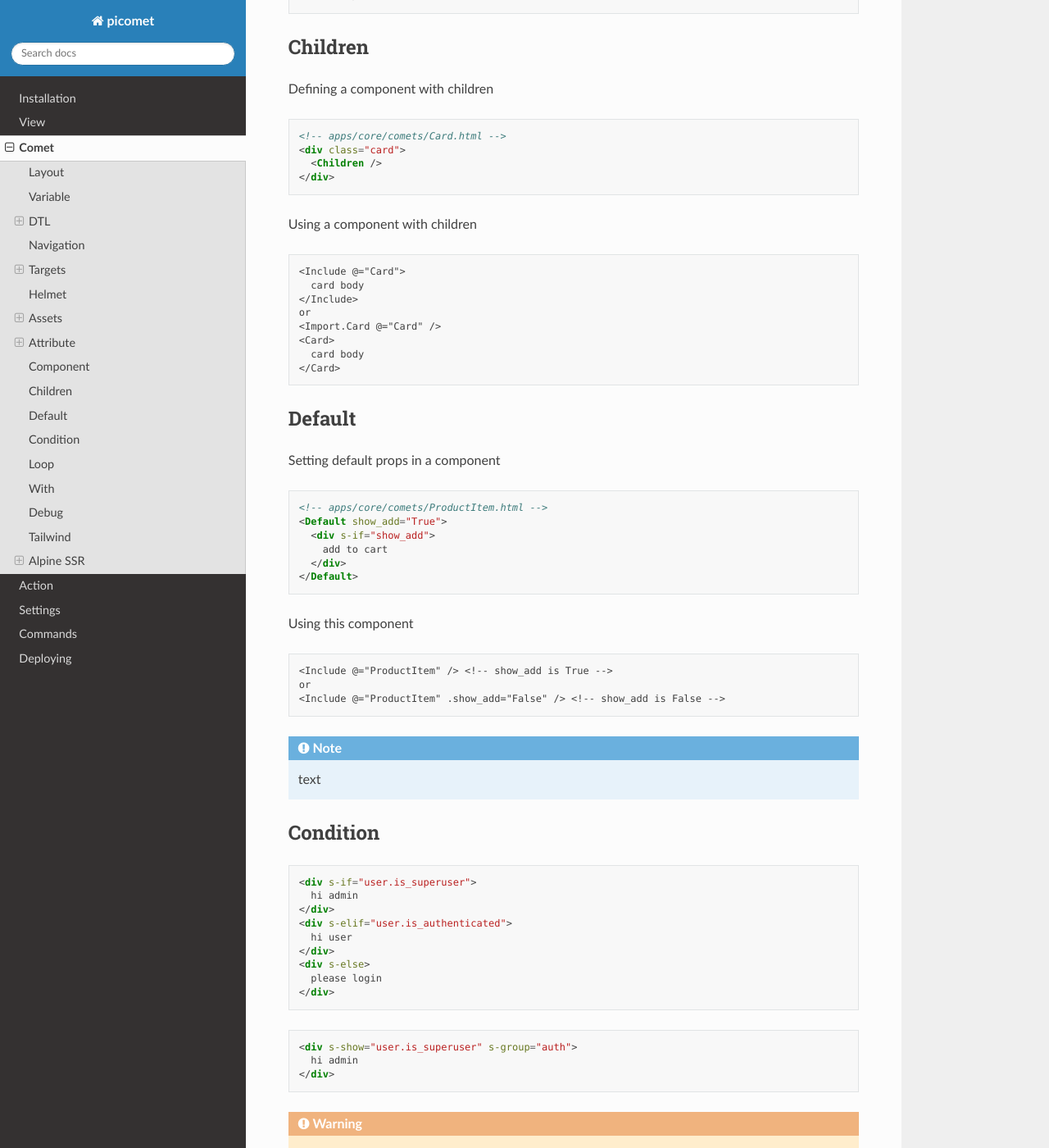
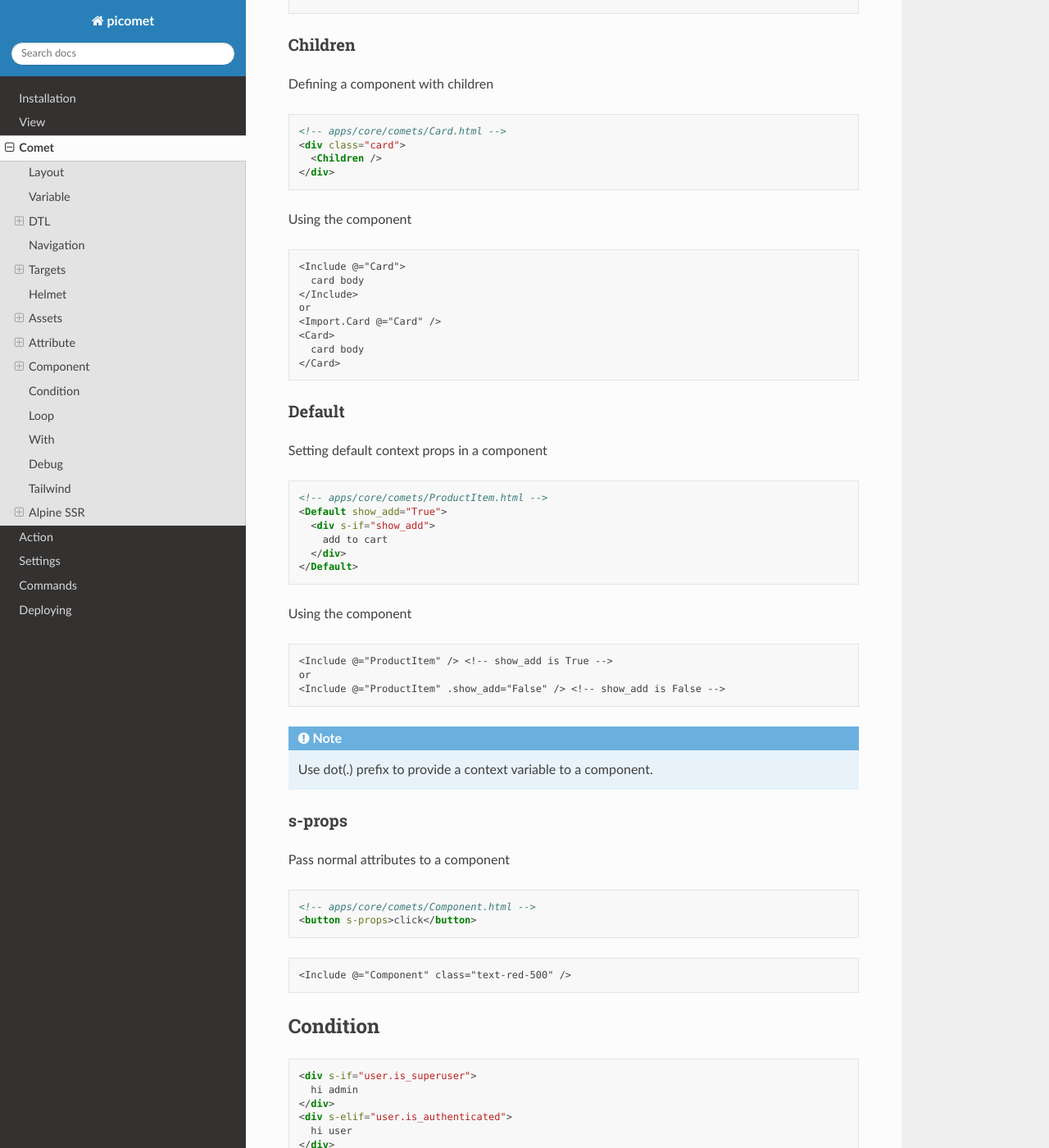
Before and after one commit to picomet/picomet, a Sphinx documentation site: the page built from docs/source/comet.rst, in a window 1280 px wide and 1400 px high, scrolled down 5082 px. Shown: the whole window at 82% size. Built offline with Sphinx 7.4.7 and the Read the Docs theme 2.0.0, drawn with Linux system fonts in a browser that asks for light colours; some of the changed text lies outside the part shown.

Commit message:
docs: improve comet guide

```diff
--- a/docs/source/comet.rst
+++ b/docs/source/comet.rst
@@ -271,7 +271,7 @@
     <button @click="count--">-</button>
   </div>
 
-Using a component
+Using the component
 
 .. code-block:: text
 
@@ -282,7 +282,7 @@
 
 
 Children
---------
+~~~~~~~~
 
 Defining a component with children
 
@@ -293,7 +293,7 @@
     <Children />
   </div>
 
-Using a component with children
+Using the component
 
 .. code-block:: text
 
@@ -308,9 +308,9 @@
 
 
 Default
--------
+~~~~~~~
 
-Setting default props in a component
+Setting default context props in a component
 
 .. code-block:: html
 
@@ -321,7 +321,7 @@
     </div>
   </Default>
 
-Using this component
+Using the component
 
 .. code-block:: text
 
@@ -329,7 +329,22 @@
   or
   <Include @="ProductItem" .show_add="False" /> <!-- show_add is False -->
 
-.. note:: text
+.. note::
+  Use dot(.) prefix to provide a context variable to a component.
+
+s-props
+~~~~~~~
+
+Pass normal attributes to a component
+
+.. code-block:: html
+
+  <!-- apps/core/comets/Component.html -->
+  <button s-props>click</button>
+
+.. code-block:: text
+
+  <Include @="Component" class="text-red-500" />
 
 
 Condition
@@ -362,7 +377,9 @@
 .. code-block:: html
 
   <div s-for="blog" s-in="blogs">
-    {$ blog.title $}
+    <div>
+      {$ blog.title $}
+    </div>
   </div>
   <div s-empty>
     No blogs found
@@ -372,7 +389,7 @@
 With
 ----
 
-Pass a variable to a part of template using the ``With`` tag
+Pass a variable to a part of template
 
 .. code-block:: html
 
```
Also changed, not shown: other parts of docs/source/comet.rst (+1 -1 lines).
